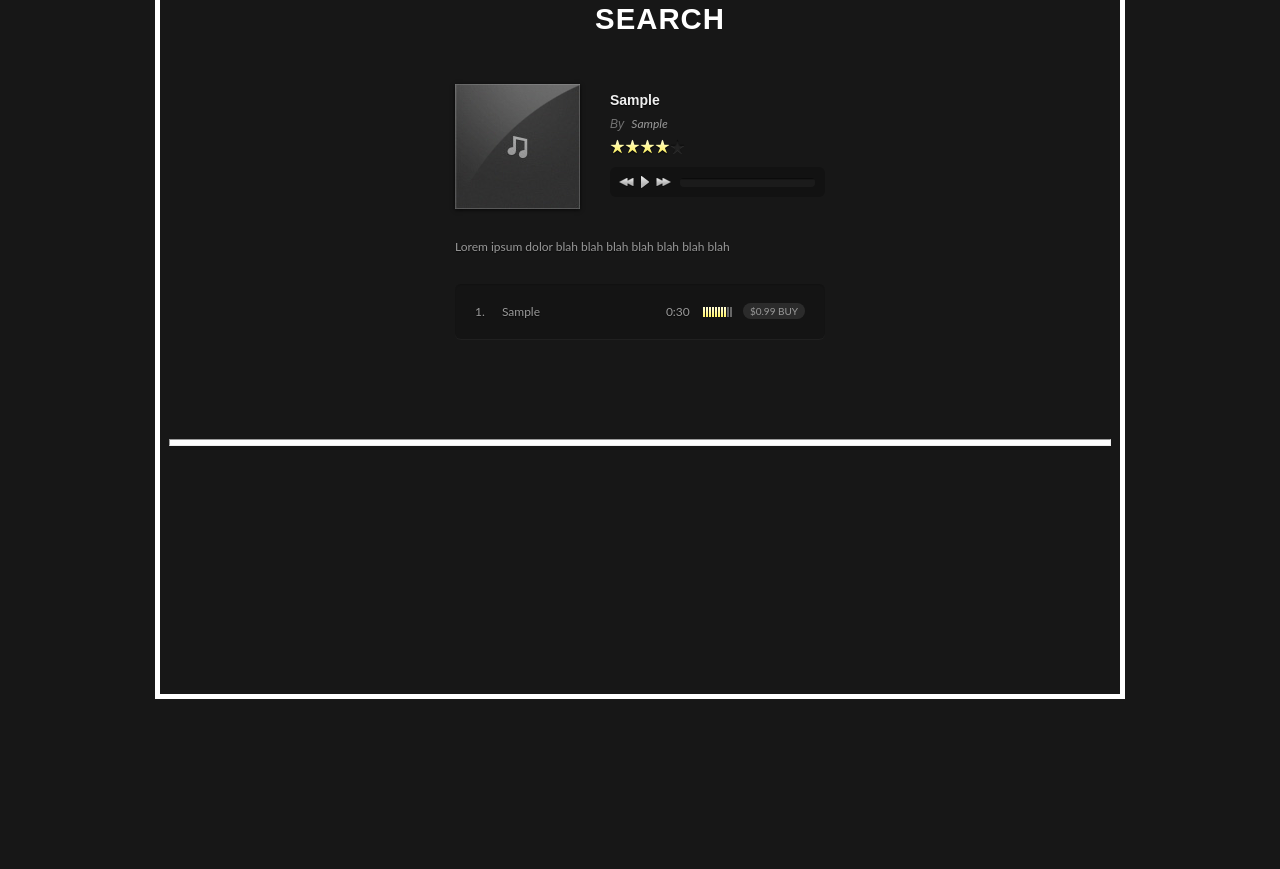
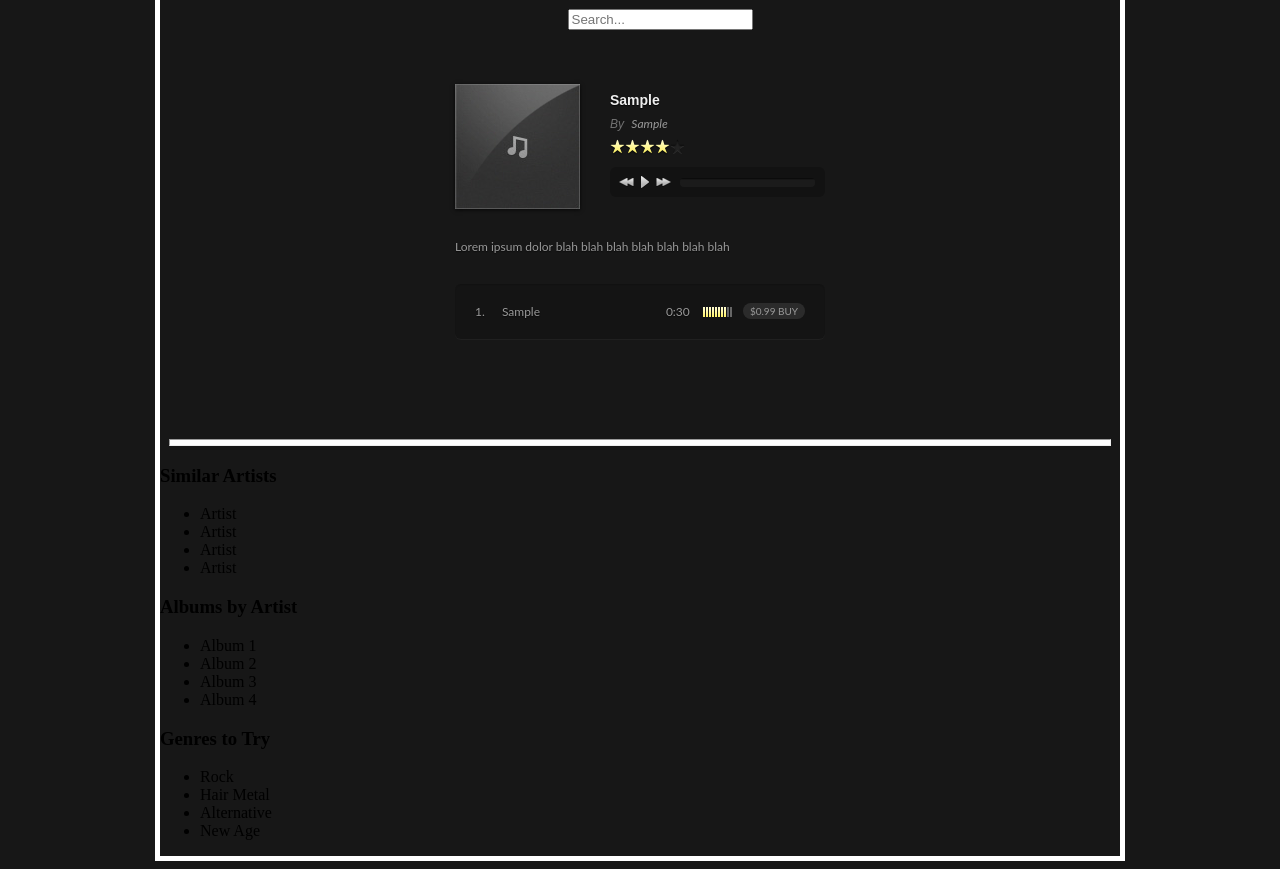
Before and after one commit to teelaryoung/N222MusicProject, a plain HTML site: page musicPlayer/index.html in a window 1280 px wide. Shown: the part 92-961 px from the top of the page. Before the commit the page ends 800 px from the top, so only its background shows below. Drawn offline with Linux system fonts and the light colour scheme.

Commit message:
Update index.html
Laying out content and how the site will look, completely open for changes, I just wanted to get a start on the project.

```diff
--- a/musicPlayer/index.html
+++ b/musicPlayer/index.html
@@ -17,7 +17,10 @@
 					<span><a href="artists.html"><li>ARTISTS</li></a></span>
 					<span><a href="albums.html"><li>ALBUMS</li></a></span>
 					<span><a href="genre.html"><li>GENRES</li></a></span>
-					<span><a href="search.html"><li>SEARCH</li></a></span>
+					<a href="search.html"><img id="search" src="images/search.png" alt="Search"/></a>
+					<form>
+						<input id="searchBox" type="text" name="search" placeholder="Search...">
+					</form>
 				</ul>
 			</nav>
 		</header>
@@ -34,16 +37,34 @@
 			<hr>
 
 			<div id="links">
-				<div id="gLinks" class="linkBox">
-					<!--will hold links to relevant genres-->
+				<div id="artLinks" class="linkBox">
+					<h3>Similar Artists</h3>
+						<ul class="linkList">
+							<li>Artist</li>
+							<li>Artist</li>
+							<li>Artist</li>
+							<li>Artist</li>
+						</ul>
 				</div>
 
 				<div id="albLinks" class="linkBox">
-					<!--will hold links to relevant albums-->
+					<h3>Albums by Artist</h3>
+						<ul class="linkList">
+							<li>Album 1</li>
+							<li>Album 2</li>
+							<li>Album 3</li>
+							<li>Album 4</li>
+						</ul>
 				</div>
 
-				<div id="artLinks" class="linkBox">
-					<!--will hold links to relevant artists-->
+				<div id="genLinks" class="linkBox">
+					<h3>Genres to Try</h3>
+						<ul class="linkList">
+							<li>Rock</li>
+							<li>Hair Metal</li>
+							<li>Alternative</li>
+							<li>New Age</li>
+						</ul>
 				</div>
 			</div>
 
```
